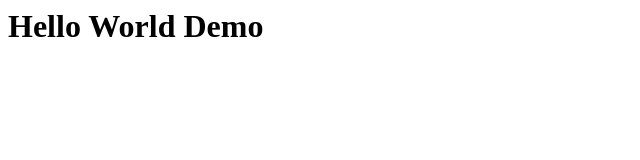
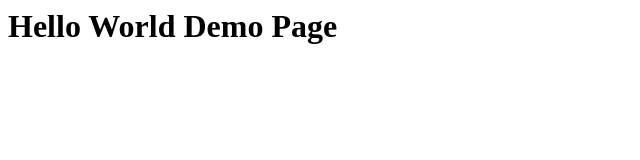
Before and after one commit to krishnapaladugu/HelloWorldDemo, a plain HTML site: page index.html in a window 1280 px wide. Shown: the whole page, without its empty margins (0-640 px from the left). Drawn offline with Linux system fonts and the light colour scheme.

Commit message:
Update index.html

```diff
--- a/index.html
+++ b/index.html
@@ -1 +1 @@
-<h1>Hello World Demo</h1>
+<h1>Hello World Demo Page</h1>
```
